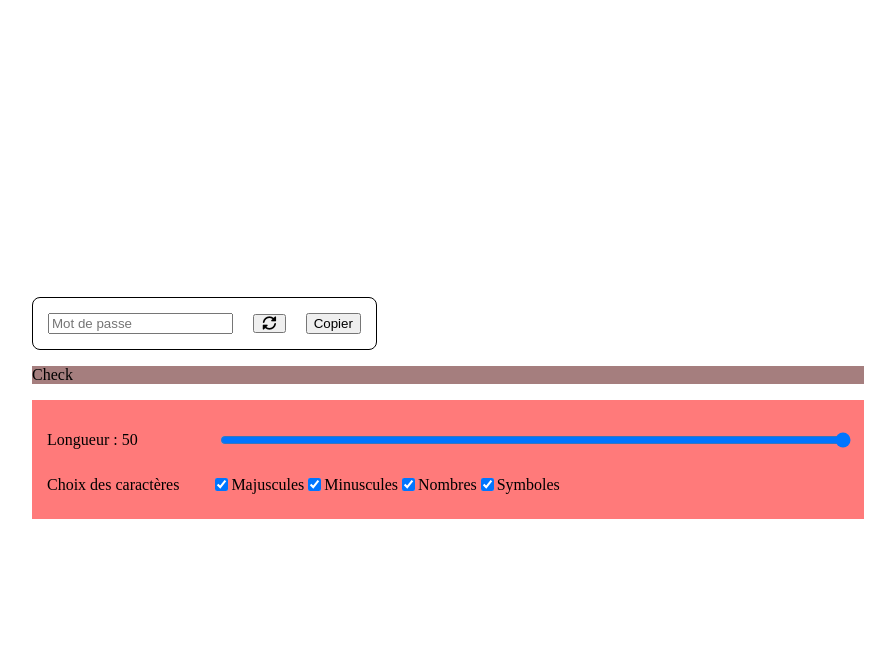
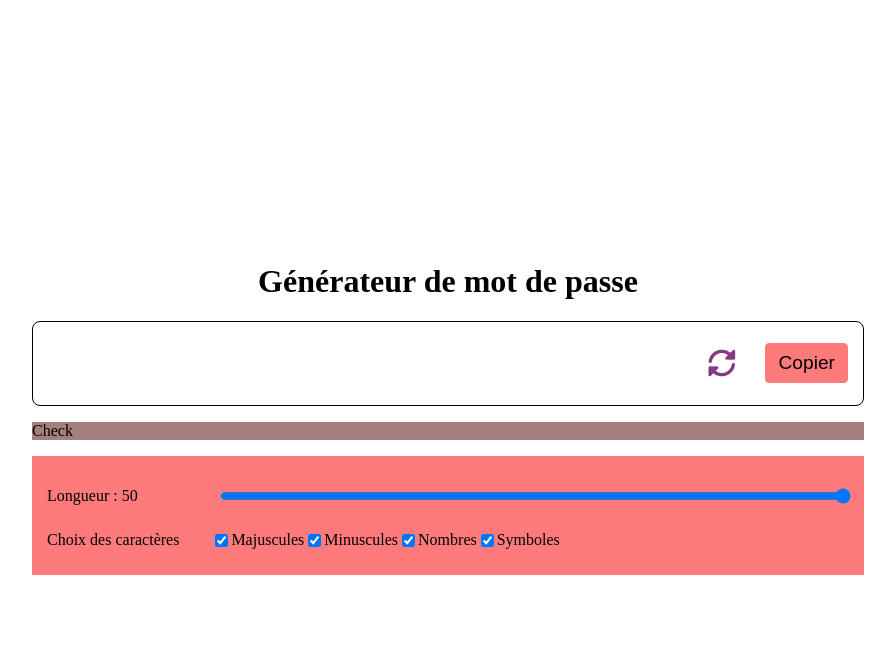
Before and after one commit to CyREME/Projet-Stage, a PHP site: page / in a window 1280 px wide. Shown: the top 646 px of the page, without its empty margins (192-1087 px from the left). Run offline with PHP 8.4, Linux system fonts and the light colour scheme; some libraries are stand-ins or nearby versions.

Commit message:
Module Générateur MDP ( style input)

```diff
--- a/Asset/Interface-page/passwordUI.php
+++ b/Asset/Interface-page/passwordUI.php
@@ -7,18 +7,20 @@
 
 <div class="container">
 
+  <h1>Générateur de mot de passe</h1>
+
   <div class="core-container">
 
     <div class="psw-container">
       <div class="psw-input">
-        <input type="text" id="pswInput" placeholder="Mot de passe">
+        <input type="text" id="pswInput">
       </div>
 
       <div class="psw-btn-generate">
-        <button id="pswGenerate"><i class="fa-duotone fa-solid fa-rotate"></i></button>
+        <button id="pswGenerate"><i class="fa-duotone fa-solid fa-rotate fa-2xl" style="--fa-primary-color: #a23fa0; --fa-secondary-color: #ff0088;"></i></button>
       </div>
 
-      <div class="pws-btn-copy">
+      <div class="psw-btn-copy">
         <button id="pswCopy">Copier</button>
       </div>
 
--- a/Asset/style.css
+++ b/Asset/style.css
@@ -16,14 +16,57 @@
 
 /** Div contenant le mot de passe généré **/
 .psw-container{
-  display: inline-flex;
+  display: flex;
+  width: 100%;
   background-color: #ffffff;
   border: solid 1px black;
   border-radius: 8px;
-  padding: 15;
-  gap: 20px;
-  justify-content: space-around;
+  padding: 20px 15px;
+  gap: 15px;
   align-items: center;
+  box-sizing: border-box;
+}
+
+.psw-input {
+  flex-grow: 1;
+}
+
+.psw-input input[type="text"]{
+  width: -webkit-fill-available;
+  border: none;
+  font-size: 2.2rem;
+  font-weight: bold;
+  color: #ff7a7a;
+  font-family: monospace;
+  background-color: #ffffff;
+}
+
+.psw-input input[type="text"]:focus {
+  outline: none;
+  box-shadow: none;
+}
+
+.psw-btn-generate button, .psw-btn-copy button {
+  cursor: pointer;
+  padding: 8px 12px;
+}
+
+.psw-btn-generate button {
+  background-color: transparent;
+  border: none;
+  color: #863984;
+}
+
+.psw-btn-copy button{
+   background-color: #ff7a7a;
+  border: 1px solid #ff7a7a;
+  border-radius: 4px;
+  font-size: 1.2rem;
+}
+
+.psw-btn-copy button:hover {
+  background-color: #ffffff;
+  border: 1px solid#000000;
 }
 
 
```
